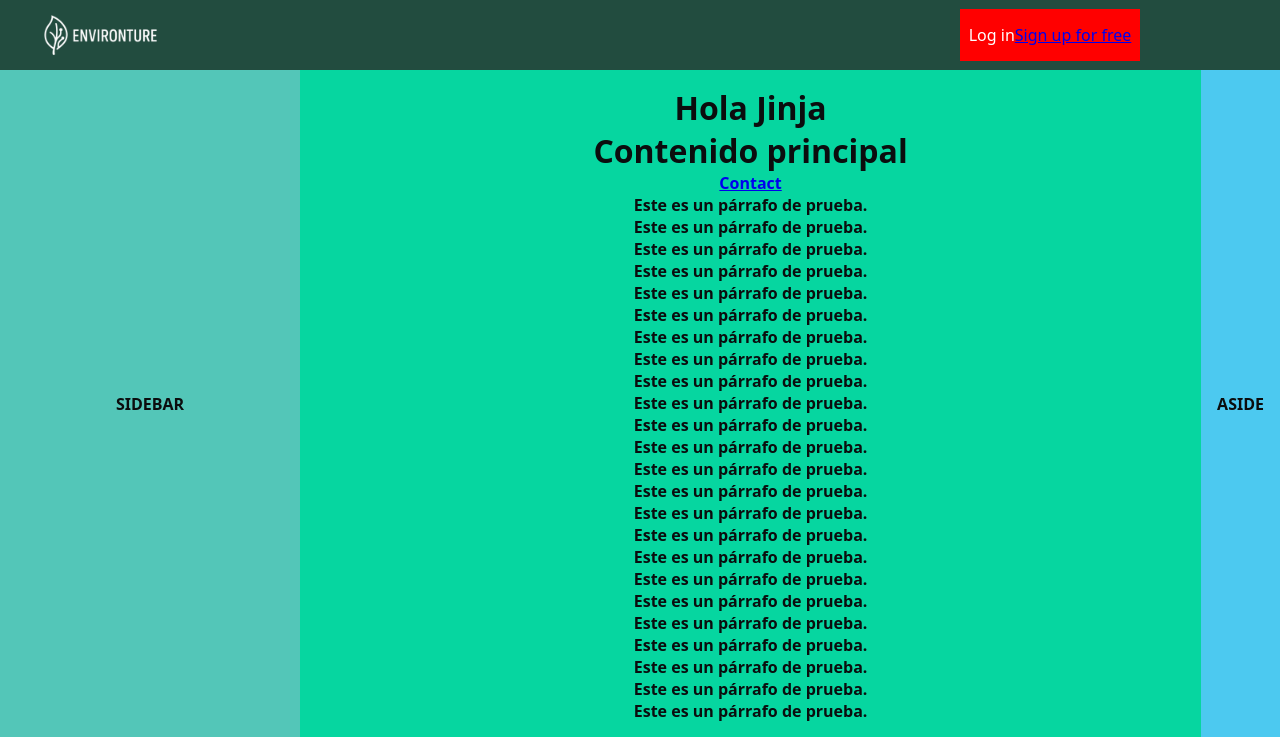
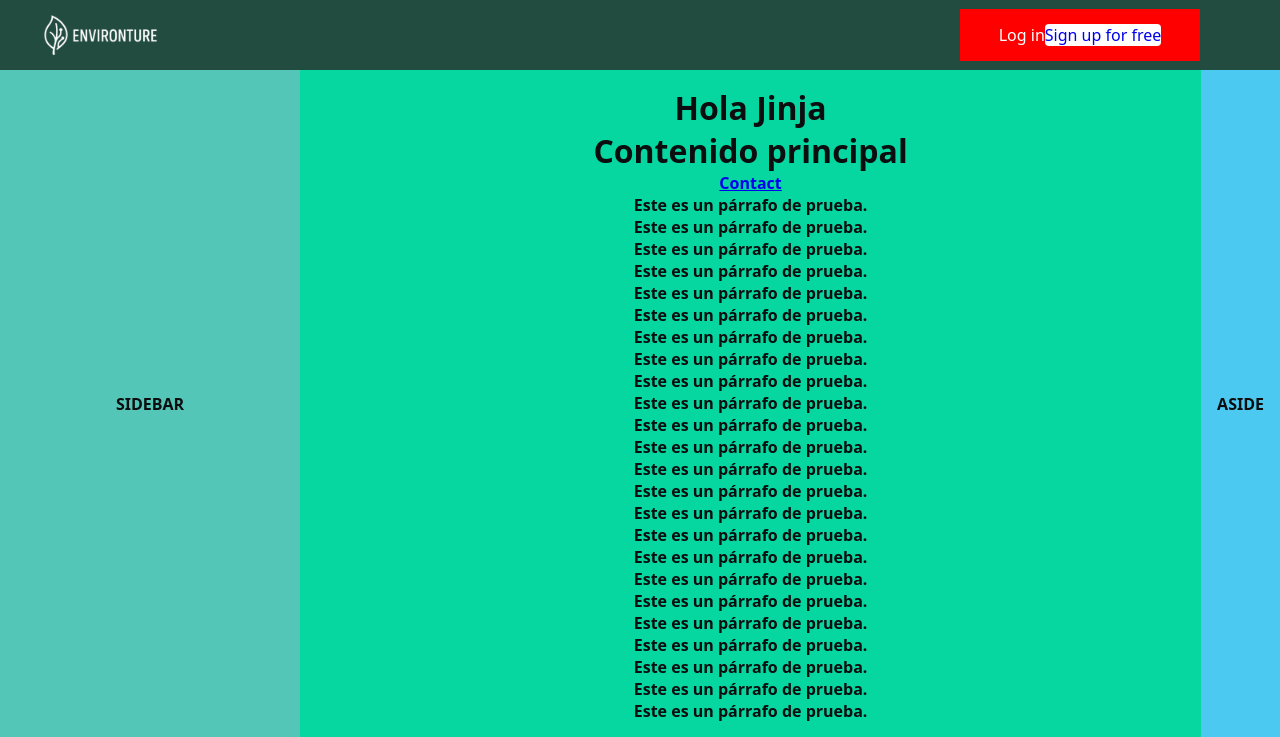
Before and after one commit to AlbertoRigoglioso/PrimerosPasos, a Flask app: page / in a window 1280 px wide. Shown: the top 737 px of the page. Run offline with Flask 3, Linux system fonts and the light colour scheme.

Commit message:
cambiando el signup case

```diff
--- a/static/css/styles.css
+++ b/static/css/styles.css
@@ -88,7 +88,7 @@ footer { grid-area: footer; background: var(--c-footer); padding: 16px; }
   display: flex;               /* activa flexbox */
   align-items: center;         /* centra verticalmente */
   justify-content: center;
-  width: 60%;  /* la mitad del ancho del padre */
+  width: 80%;  /* la mitad del ancho del padre */
   height: 80%; /* 30% de la altura del padre */
   background: red;
 }
--- a/templates/base.html
+++ b/templates/base.html
@@ -15,7 +15,7 @@
       </div>
       <div class="header_c2"></div>
       <div class="header_c3">
-        <a class="login_case" href="/login">Log in</a><a href="/signup">Sign up for free</a>
+        <a class="login_case" href="/login">Log in</a><a class="signup_case" href="/signup">Sign up for free</a>
       </div>
 
     </header>
```
